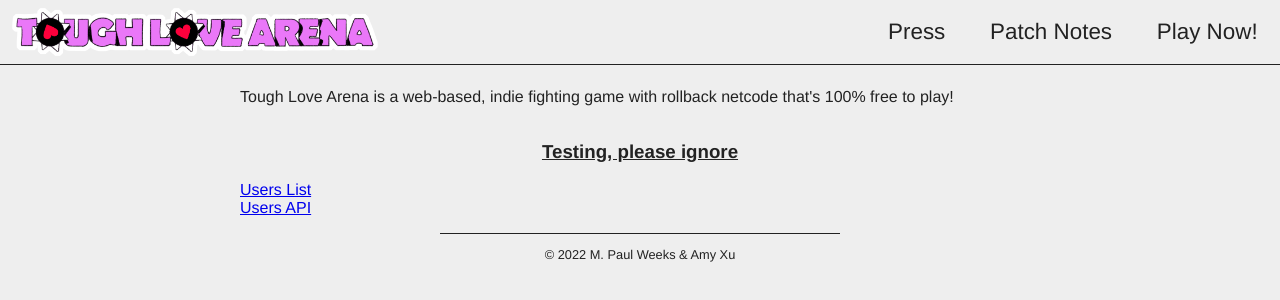
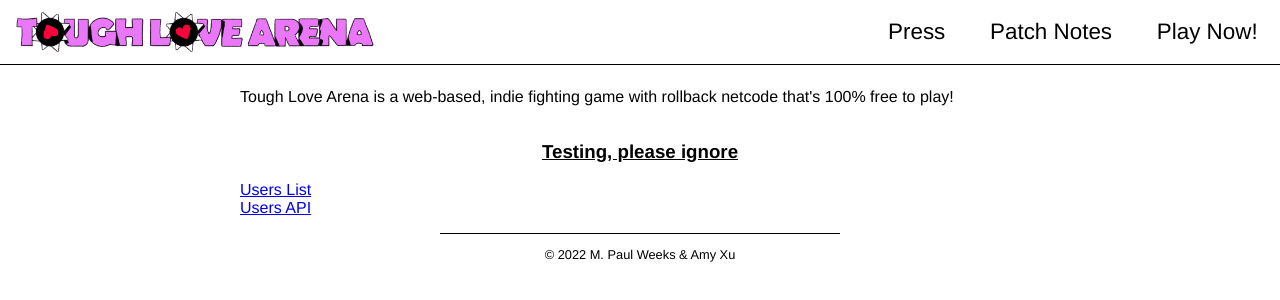
Before and after one commit to toughlovearena/about.toughlovearena.com, a Next.js app: page / in a window 1280 px wide. Shown: the top 300 px of the page. Built offline with nearby package versions, Linux system fonts and the light colour scheme.

Commit message:
remove the off-white and off-black, go stark

```diff
--- a/public/styles.css
+++ b/public/styles.css
@@ -8,8 +8,8 @@
 html {
   /* --font-family: 'Fightura'; */
   font-family: Helvetica, Arial, sans-serif;
-  --fore: #222;
-  --back: #eee;
+  --fore: black;
+  --back: white;
   --heart: rgb(234, 119, 248);
 }
 
```
